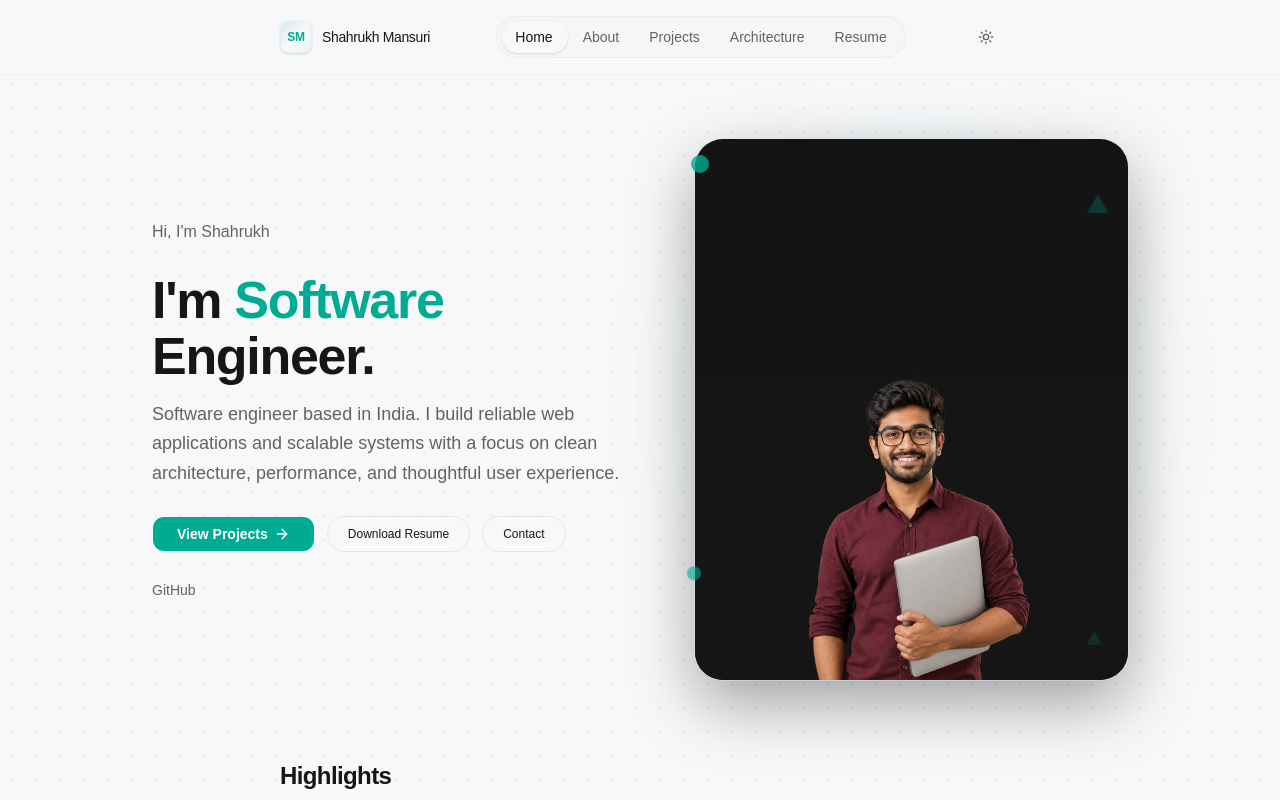
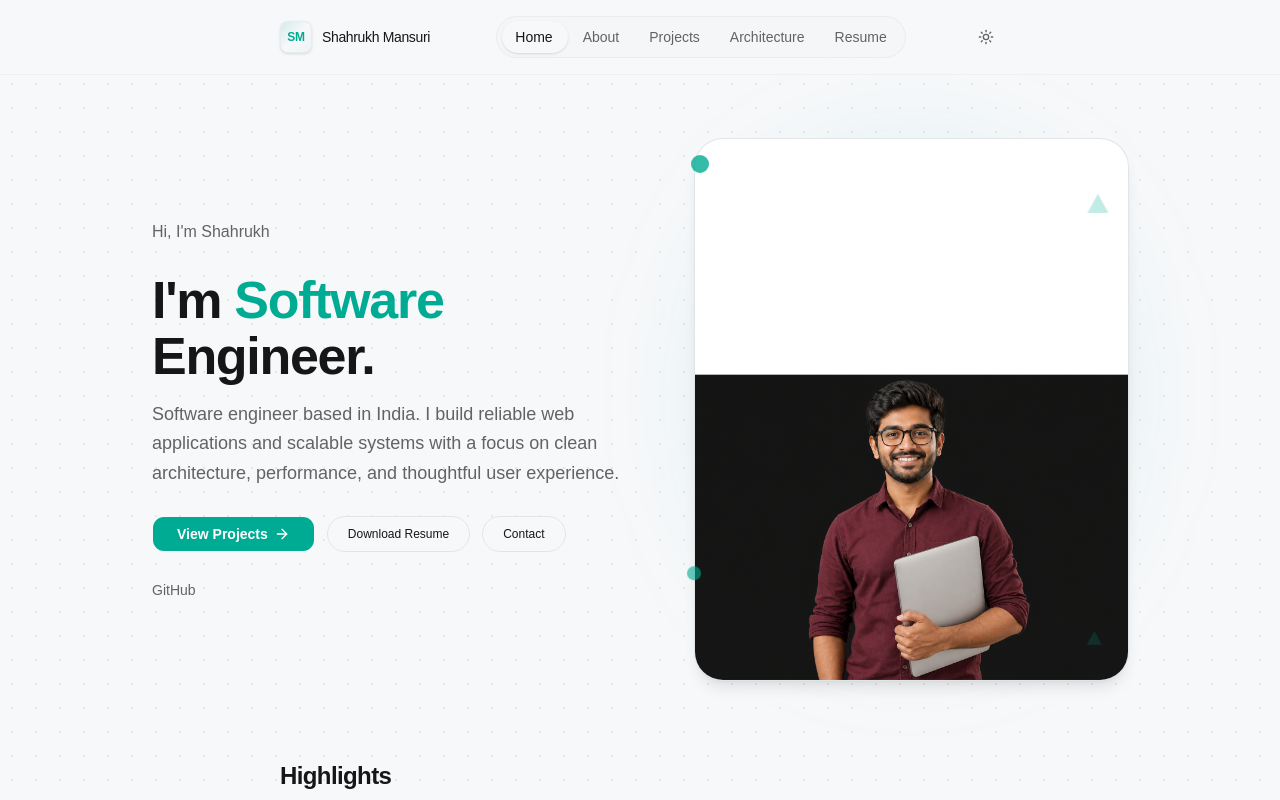
Before and after one commit to heyshahrukh007/heyshahrukh007.github.io, a Next.js app in the folder apps/web/: page / in a window 1280 px wide. Shown: the top 800 px of the page. Built offline with nearby package versions, Linux system fonts and the light colour scheme.

Commit message:
feat: adjust blur and background opacity in hero portrait component
Co-authored-by: Shahrukh Mansuri <15061624+heyshahrukh007@users.noreply.github.com>

```diff
--- a/apps/web/src/components/hero-portrait.tsx
+++ b/apps/web/src/components/hero-portrait.tsx
@@ -63,14 +63,14 @@ export function HeroPortrait({ className }: HeroPortraitProps) {
       <div className="relative aspect-4/5 w-full">
         <div
           aria-hidden
-          className="absolute top-[6%] left-1/2 size-[82%] -translate-x-1/2 rounded-full bg-primary/10 blur-3xl"
+          className="absolute top-[6%] left-1/2 size-[82%] -translate-x-1/2 rounded-full bg-primary/15 blur-3xl"
         />
         <div
           aria-hidden
-          className="absolute top-[8%] left-1/2 size-[76%] -translate-x-1/2 rounded-full bg-muted/50 ring-1 ring-border/40 dark:bg-muted/35"
+          className="absolute top-[8%] left-1/2 size-[76%] -translate-x-1/2 rounded-full bg-background ring-1 ring-border dark:bg-card"
         />
 
-        <div className="absolute inset-0 overflow-hidden rounded-[1.75rem] bg-[#141414] shadow-[0_24px_64px_rgba(0,0,0,0.35)] ring-1 ring-border/50 dark:bg-transparent dark:shadow-none dark:ring-0">
+        <div className="absolute inset-0 overflow-hidden rounded-[1.75rem] bg-card shadow-lg ring-1 ring-border dark:shadow-md dark:ring-border/50">
           {hasError ? (
             <div
               aria-label={hero.photo.alt}
```
